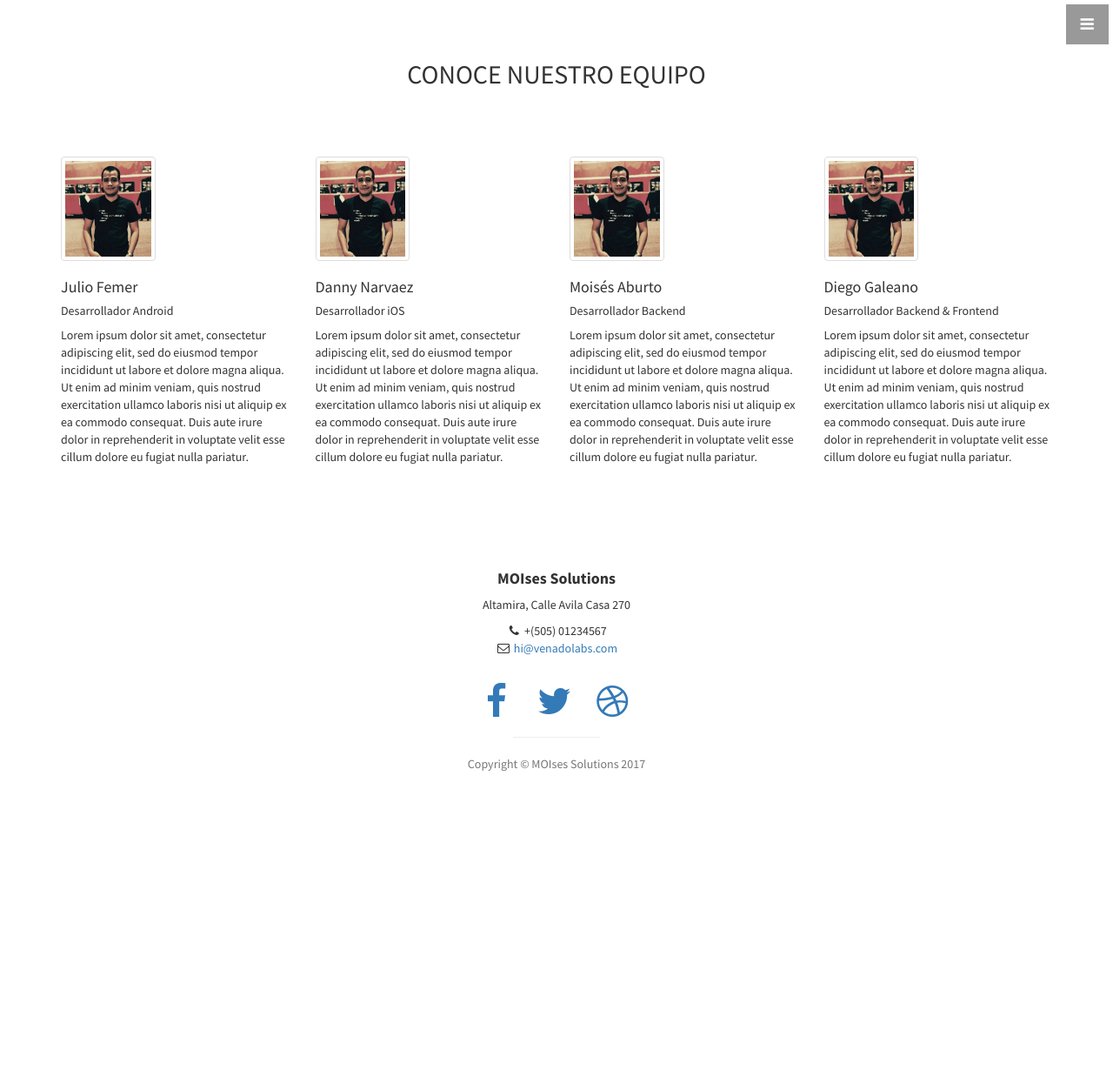
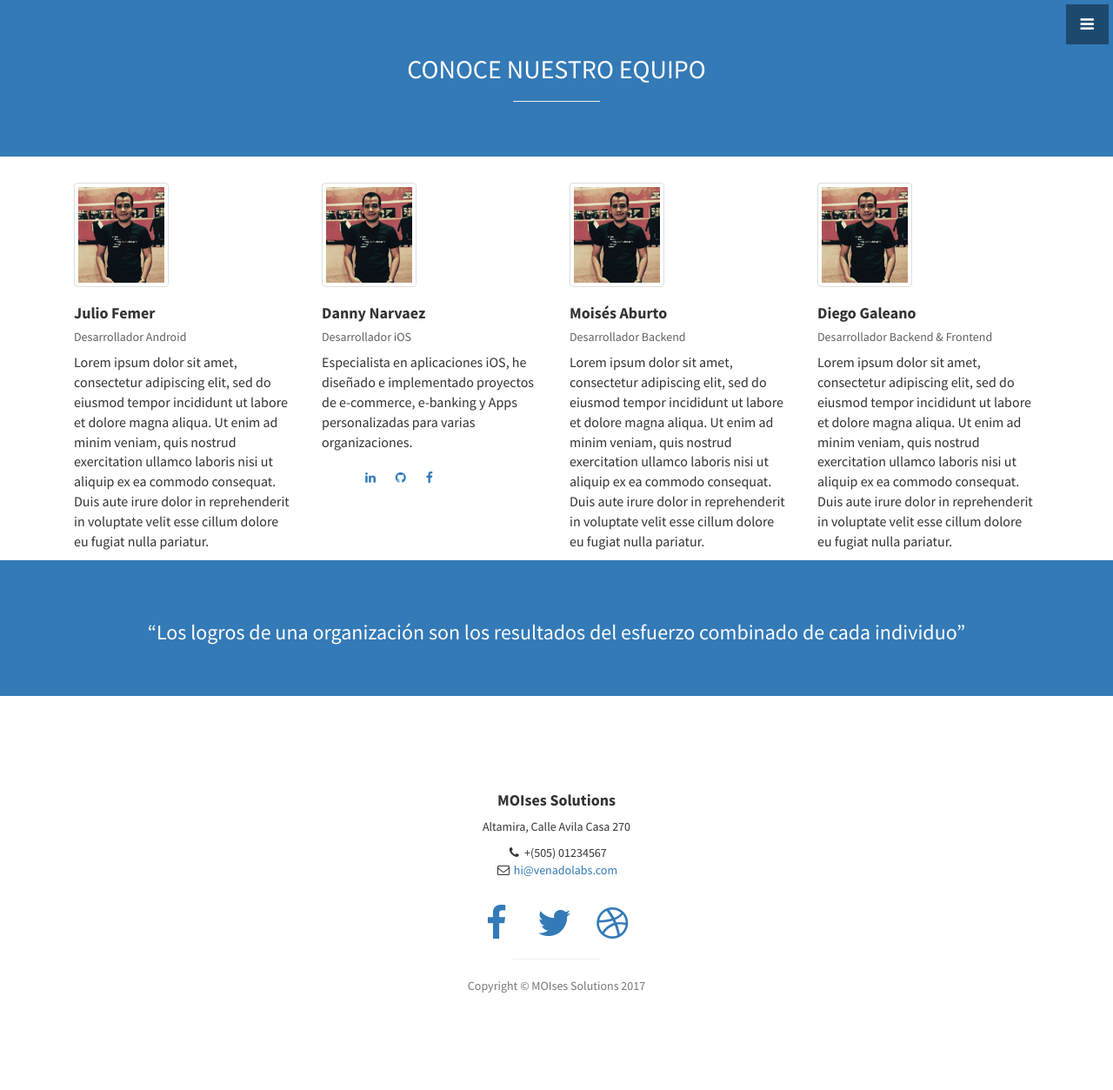
Before and after one commit to Moilex90/GalloMedia, a Jekyll site: the page built from team.html, in a window 1280 px wide. Shown: the whole page at 87% size. Built offline with Jekyll 4.4.1, drawn with Linux system fonts in a browser that asks for light colours; before the commit the page ends 998 px from its top, so only the background shows below that.

Commit message:
Add team page some design and social links.

```diff
--- a/_data/team.json
+++ b/_data/team.json
@@ -11,7 +11,10 @@
 		"position": "Desarrollador iOS",
 		"email": "danny@venadolabs.com",
 		"picture": "danny.jpg",
-		"description": "Lorem ipsum dolor sit amet, consectetur adipiscing elit, sed do eiusmod tempor incididunt ut labore et dolore magna aliqua. Ut enim ad minim veniam, quis nostrud exercitation ullamco laboris nisi ut aliquip ex ea commodo consequat. Duis aute irure dolor in reprehenderit in voluptate velit esse cillum dolore eu fugiat nulla pariatur. "
+		"description": "Especialista en aplicaciones iOS, he diseñado e implementado proyectos de e-commerce, e-banking y Apps personalizadas para varias organizaciones.",
+		"linkedin": "dannynarvaez",
+		"github": "ingdanni",
+		"facebook": "ingdanni"
 	},
 	{
 		"name": "Moisés Aburto",
--- a/_includes/map.html
+++ b/_includes/map.html
@@ -1,4 +1,3 @@
- <!-- Map -->
 <section id="contact" class="map">
     <iframe width="100%" height="100%" frameborder="0" scrolling="no" marginheight="0" marginwidth="0" src="https://maps.google.com/maps?f=q&amp;source=s_q&amp;hl=en&amp;geocode=&amp;q=Twitter,+Inc.,+Market+Street,+San+Francisco,+CA&amp;aq=0&amp;oq=twitter&amp;sll=28.659344,-81.187888&amp;sspn=0.128789,0.264187&amp;ie=UTF8&amp;hq=Twitter,+Inc.,+Market+Street,+San+Francisco,+CA&amp;t=m&amp;z=15&amp;iwloc=A&amp;output=embed"></iframe>
     <br />
--- a/team.html
+++ b/team.html
@@ -3,21 +3,65 @@ title: team
 layout: default
 ---
 
-<header id="top" class="header-2">
+<header id="top" class="header-2 bg-primary">
     <div class="text-vertical-center">
         <h2>CONOCE NUESTRO EQUIPO</h2>
-        <br>
+        <hr class="small">
     </div>
 </header>
+<style media="screen">
+  .team-item {
+    margin-top: 30px;
+  }
+  .team-item h5 {
+    color: #616161;
+  }
+  .team-item p {
+    font-size: 16px;
+  }
+  .team-item ul {
+    list-style: none;
+  }
+  .team-item ul li {
+    display: inline-block;
+    margin: 10px;
+  }
+</style>
 <div class="container">
 	<div class="row">
+    <div class="col-lg-12">
         {% for x in site.data.team %}
-			<div class="col-md-3 col-sm-12">
+    			<div class="col-lg-3 col-md-4 col-sm-6">
+            <div class="team-item">
               <img src="assets/img/{{x.picture}}" class="thumbnail" style="max-width: 120px; max-height: 120px;">
-				<h4>{{x.name}}</h4>
+              <h4><strong>{{x.name}}</strong></h4>
               <h5>{{x.position}}</h5>
               <p>{{x.description}}</p>
+              <ul>
+                  {% if x.linkedin %}
+                    <li><a href="https://www.linkedin.com/in/{{x.linkedin}}/" target="_blank"><i class="fa fa-linkedin" aria-hidden="true"></i></a></li>
+                  {% endif %}
+                  {% if x.github %}
+                    <li><a href="https://www.github.com/{{x.github}}" target="_blank"><i class="fa fa-github" aria-hidden="true"></i></a></li>
+                  {% endif %}
+                  {% if x.facebook %}
+                    <li><a href="https://www.facebook.com/{{x.facebook}}" target="_blank"><i class="fa fa-facebook" aria-hidden="true"></i></a></li>
+                  {% endif %}
+              </ul>
+
+            </div>
     			</div>
     		{% endfor %}
     </div>
 	</div>
+</div>
+
+<aside class="call-to-action bg-primary">
+    <div class="container">
+        <div class="row">
+            <div class="col-lg-12 text-center">
+                <h3>“Los logros de una organización son los resultados del esfuerzo combinado de cada individuo”</h3>
+            </div>
+        </div>
+    </div>
+</aside>
```
Also changed, not shown: 2 other files. Lines whose indentation alone changed are shown as unchanged.
